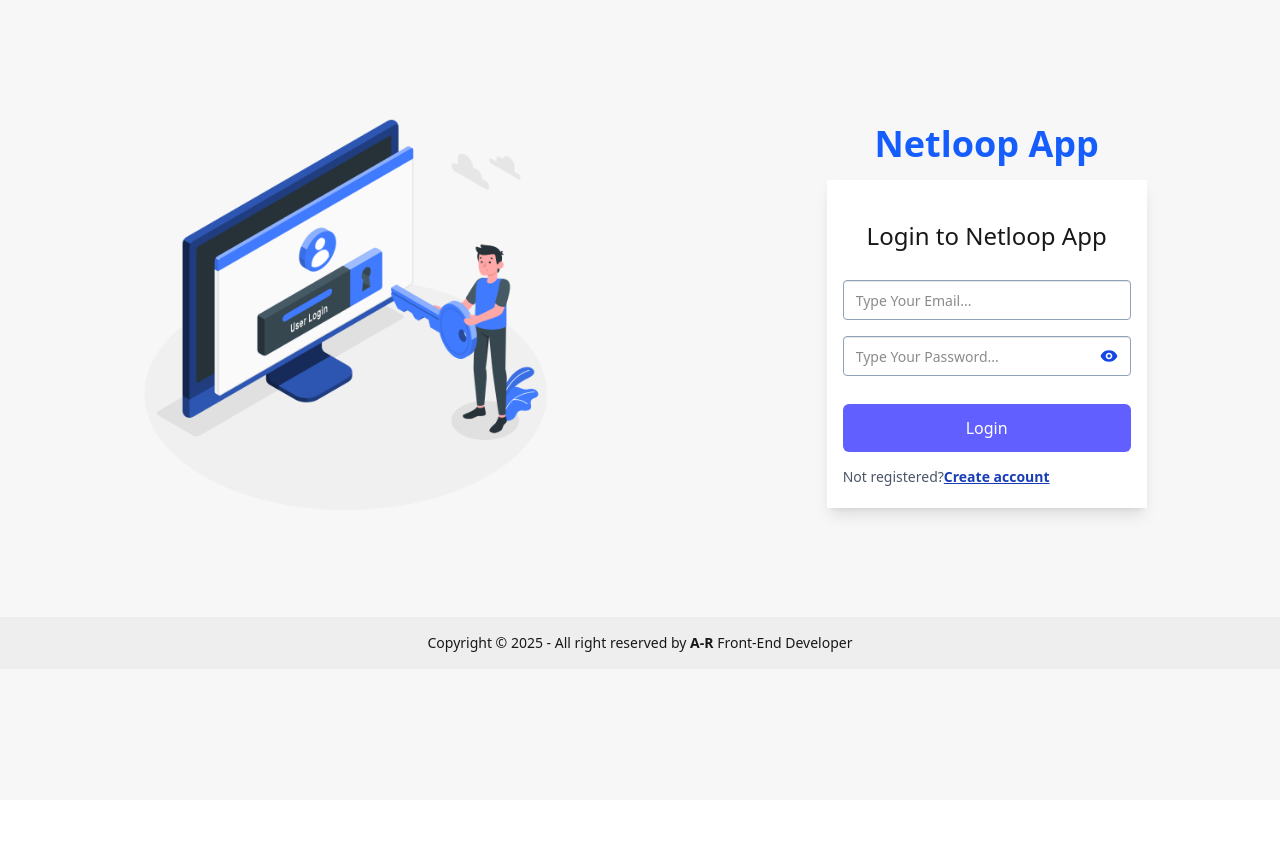
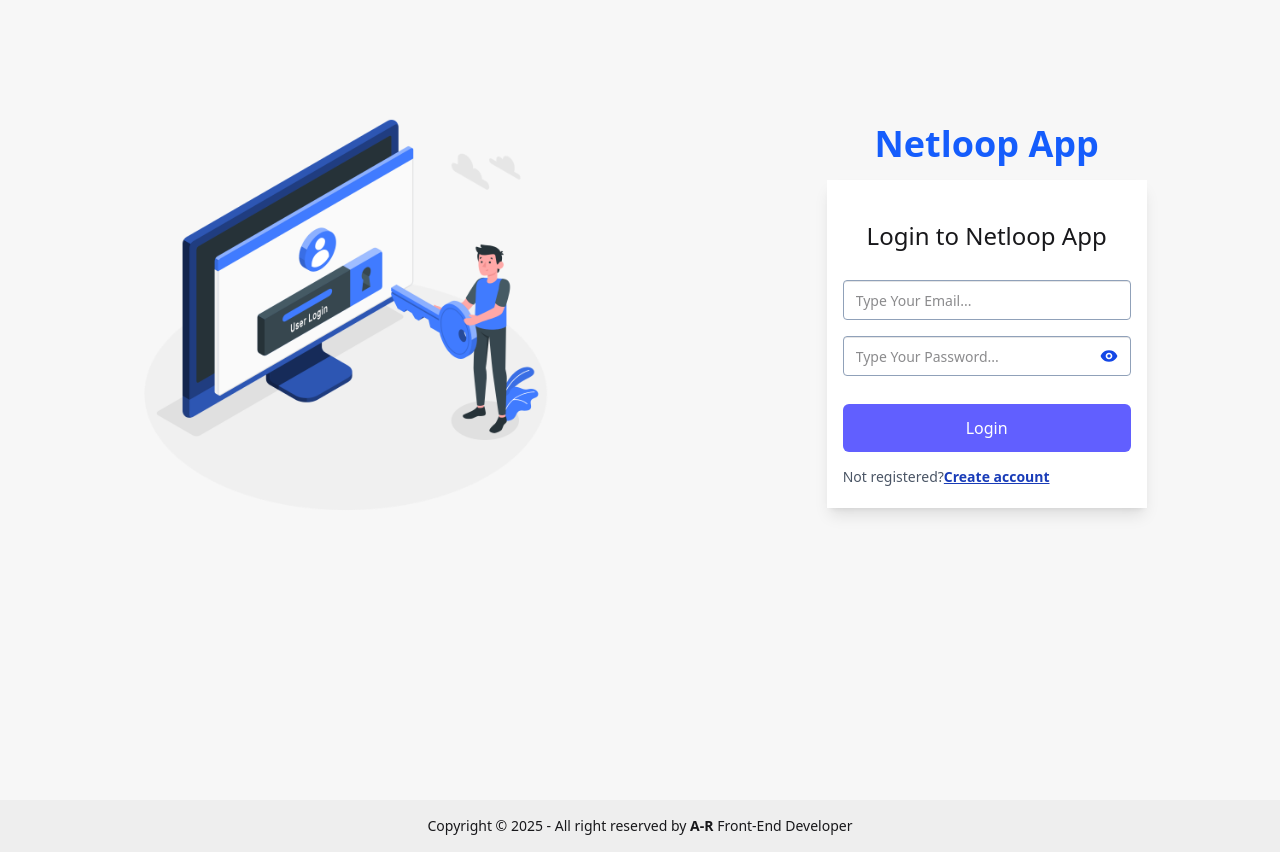
Before and after one commit to AlaaRef3t/Netloop-App, a React (Vite) app: page /login in a window 1280 px wide. Before the commit the page ends 800 px from the top, so only its background shows below. Built offline with nearby package versions, Linux system fonts and the light colour scheme.

Commit message:
fixed height and text area in add post

```diff
--- a/src/Components/AddPost/AddPost.jsx
+++ b/src/Components/AddPost/AddPost.jsx
@@ -39,7 +39,7 @@ export default function AddPost({ callback }) {
           alt="profile"
           className="w-10 h-10 rounded-full"
         />
-        <input
+        <textarea
           type="text"
           name="body"
           placeholder="What's on your mind?"
--- a/src/Components/Layout/Layout.jsx
+++ b/src/Components/Layout/Layout.jsx
@@ -9,7 +9,9 @@ export default function Layout() {
     <>
       <div className=' min-h-screen dark:bg-gray-900 dark:text-white'>
         <Navbar />
-        <Outlet />
+        <div className='min-h-screen'>
+          <Outlet />
+        </div>
         <Footer/>
       </div>
 
```
